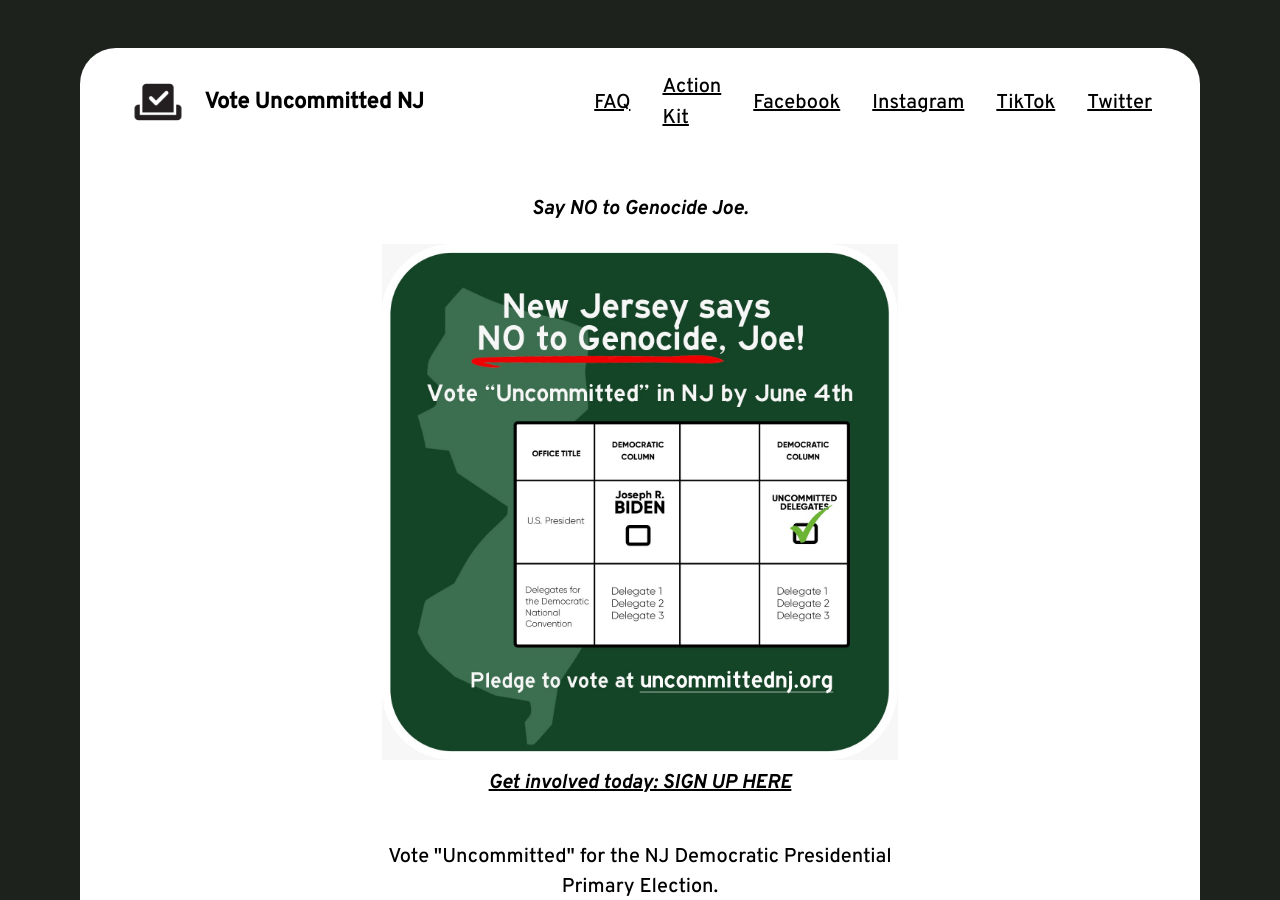
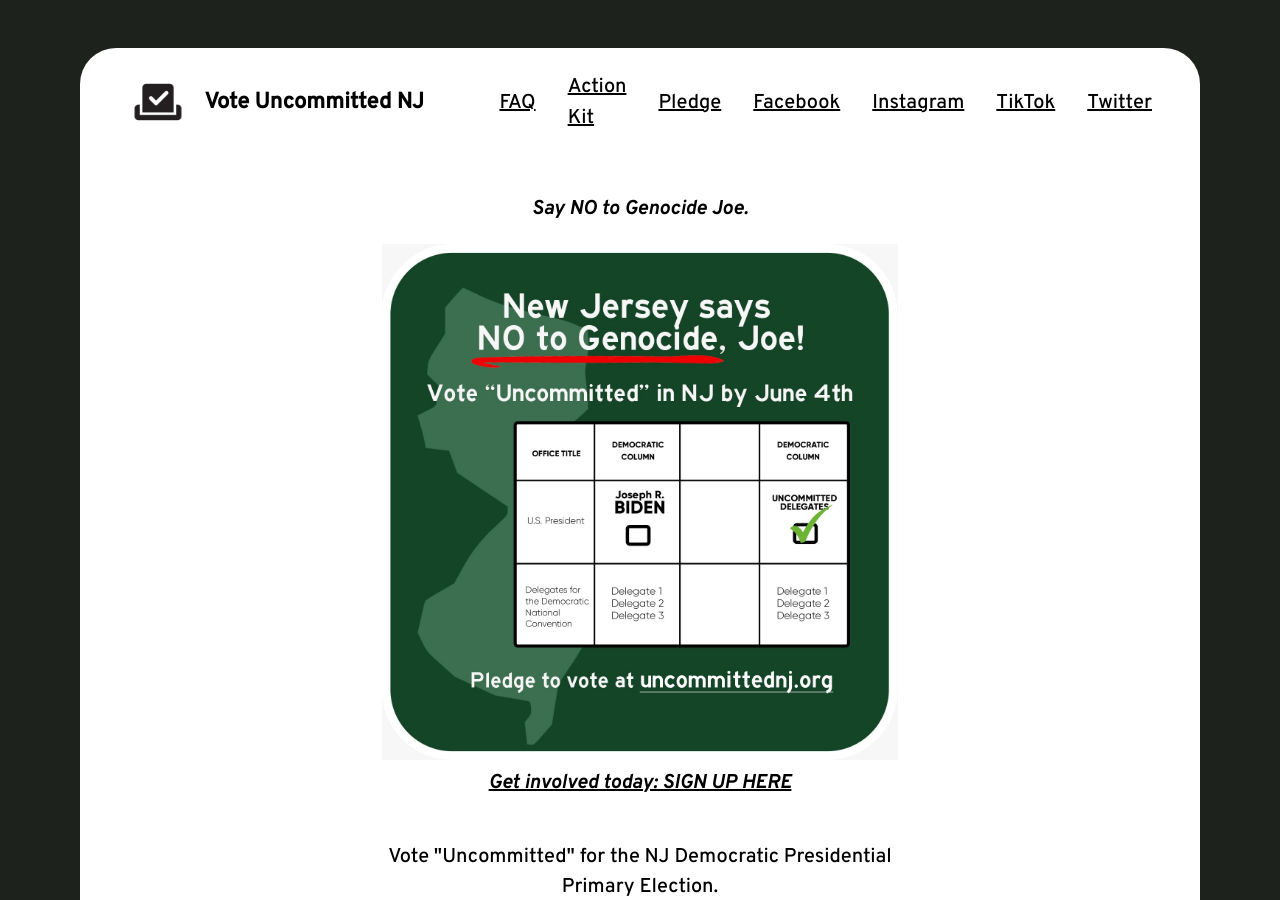
Before and after one commit to dsa-ntc/uncommittednj.org, a Jekyll site: the page built from index.html, in a window 1280 px wide and 900 px high. Built offline with Jekyll 4.4.1, drawn with Linux system fonts in a browser that asks for light colours.

Commit message:
Update nav-list-items.html

```diff
--- a/_includes/nav-list-items.html
+++ b/_includes/nav-list-items.html
@@ -1,5 +1,6 @@
 <li class="nav-item"><a href="/faq">FAQ</a></li>
 <li class="nav-item"><a href="https://uncommittednjkit.carrd.co/">Action Kit</a></li>
+<li class="nav-item"><a href="/pledge">Pledge</a></li>
 <li class="nav-item"><a href="https://www.facebook.com/profile.php?id=61557751538139&mibextid=PlNXYD">Facebook</a></li>
 <li class="nav-item"><a href="https://www.instagram.com/uncommittednj">Instagram</a></li>
 <li class="nav-item"><a href="https://www.tiktok.com/@uncommittednj">TikTok</a></li>
```
